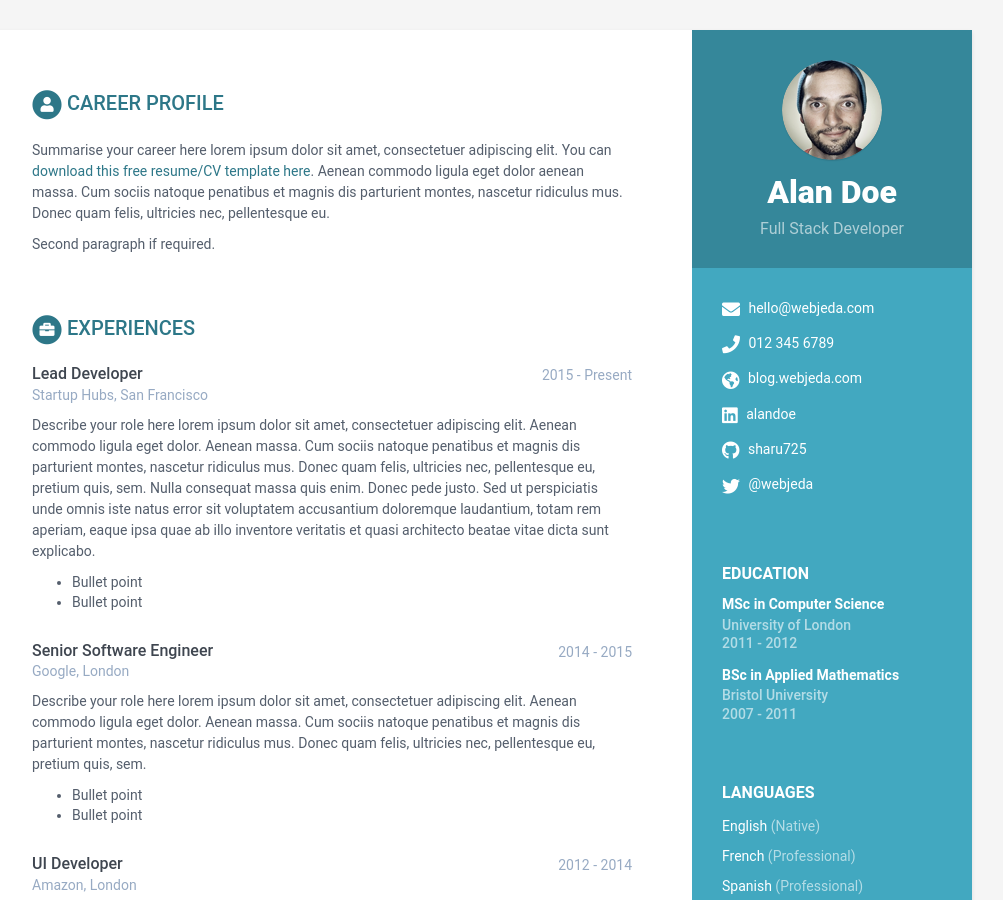
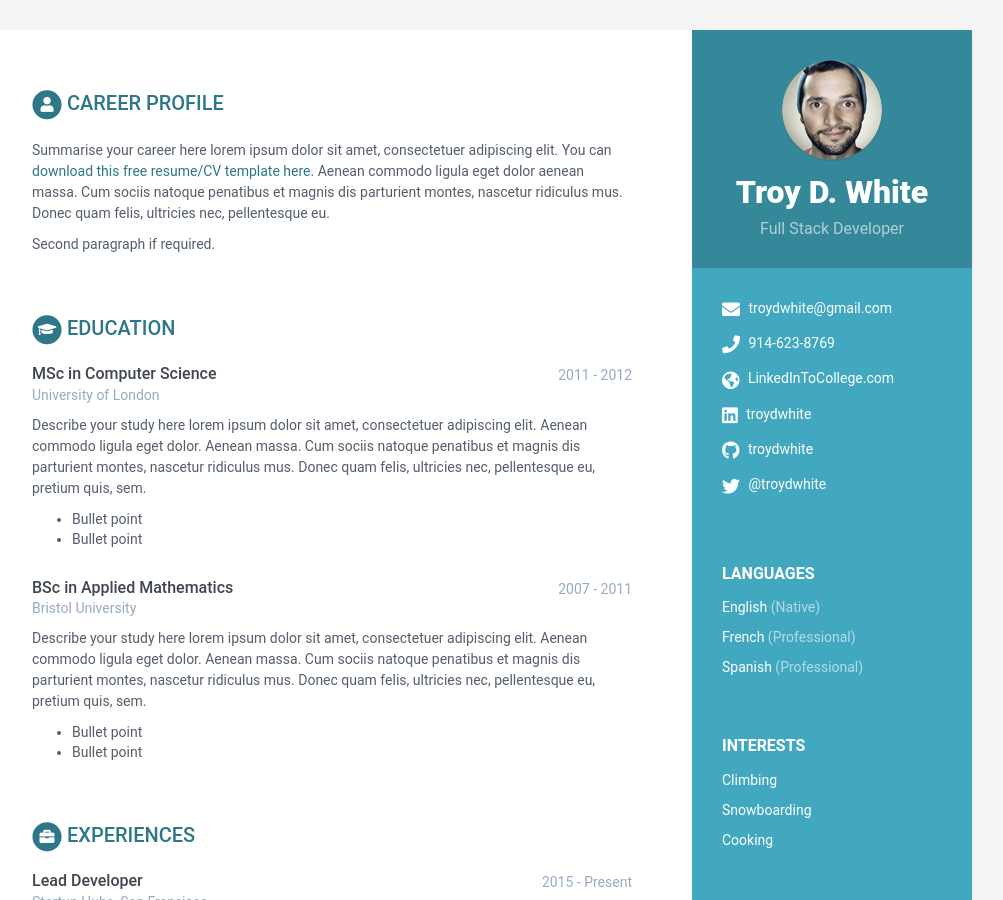
Before and after one commit to CurtComber/resume, a Jekyll site: the page built from index.html, in a window 1280 px wide and 900 px high. Shown: the whole window, without its empty margins (168-1171 px from the left). Built offline with Jekyll 4.4.1, drawn with Linux system fonts in a browser that asks for light colours.

Commit message:
Update data.yml

```diff
--- a/_data/data.yml
+++ b/_data/data.yml
@@ -4,22 +4,22 @@
 
 sidebar:
     about: True # set to False or comment line if you want to remove the "how to use?" in the sidebar
-    education: True # set to False if you want education in main section instead of in sidebar
+    education: False # set to False if you want education in main section instead of in sidebar
 
     # Profile information
-    name: Alan Doe
+    name: Troy D. White
     tagline: Full Stack Developer
     avatar: profile.png  #place a 100x100 picture inside /assets/images/ folder and provide the name of the file below
 
     # Sidebar links
-    email: hello@webjeda.com
-    phone: 012 345 6789
-    website: blog.webjeda.com #do not add http://
-    linkedin: alandoe
-    github: sharu725
+    email: troydwhite@gmail.com
+    phone: 914-623-8769
+    website: LinkedInToCollege.com #do not add http://
+    linkedin: troydwhite
+    github: troydwhite
     gitlab:
     bitbucket:
-    twitter: '@webjeda'
+    twitter: '@troydwhite'
     stack-overflow: # Number/Username, e.g. 123456/alandoe
     codewars:
     goodreads: # Number-Username, e.g. 123456-alandoe
```
